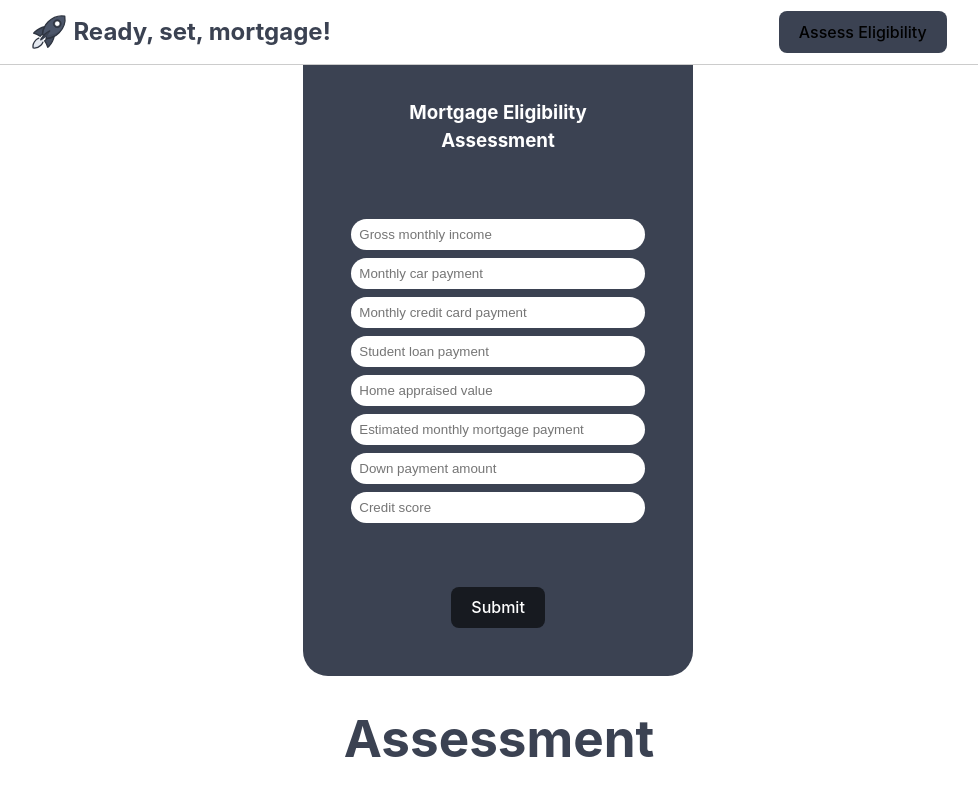
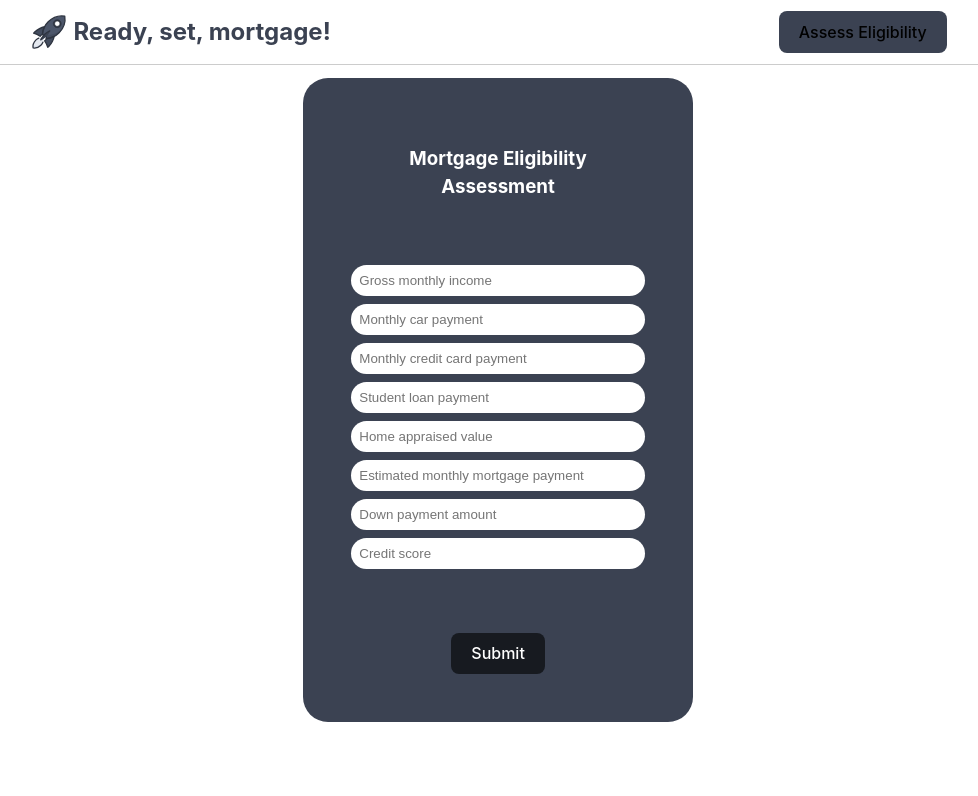
Before and after one commit to ready-set-mortgage/ready-set-mortgage-frontend, a React (Vite) app: page /apply in a window 1280 px wide. Shown: the top 796 px of the page, without its empty margins (141-1119 px from the left). Built offline with nearby package versions, Linux system fonts and the light colour scheme.

Commit message:
check for from output keys length

```diff
--- a/src/Components/Form/Form.jsx
+++ b/src/Components/Form/Form.jsx
@@ -65,7 +65,7 @@ export default function Form() {
           <button className="form-button">Submit</button>
         </form>
       </div>
-      {formOutput ? <Assessment output={formOutput} /> : null}
+      {Object.keys(formOutput).length > 0 ? <Assessment output={formOutput} /> : null}
     </>
   )
 }
```
Also changed, not shown: src/Components/Assessment/Assessment.jsx (+6 -4 lines).
